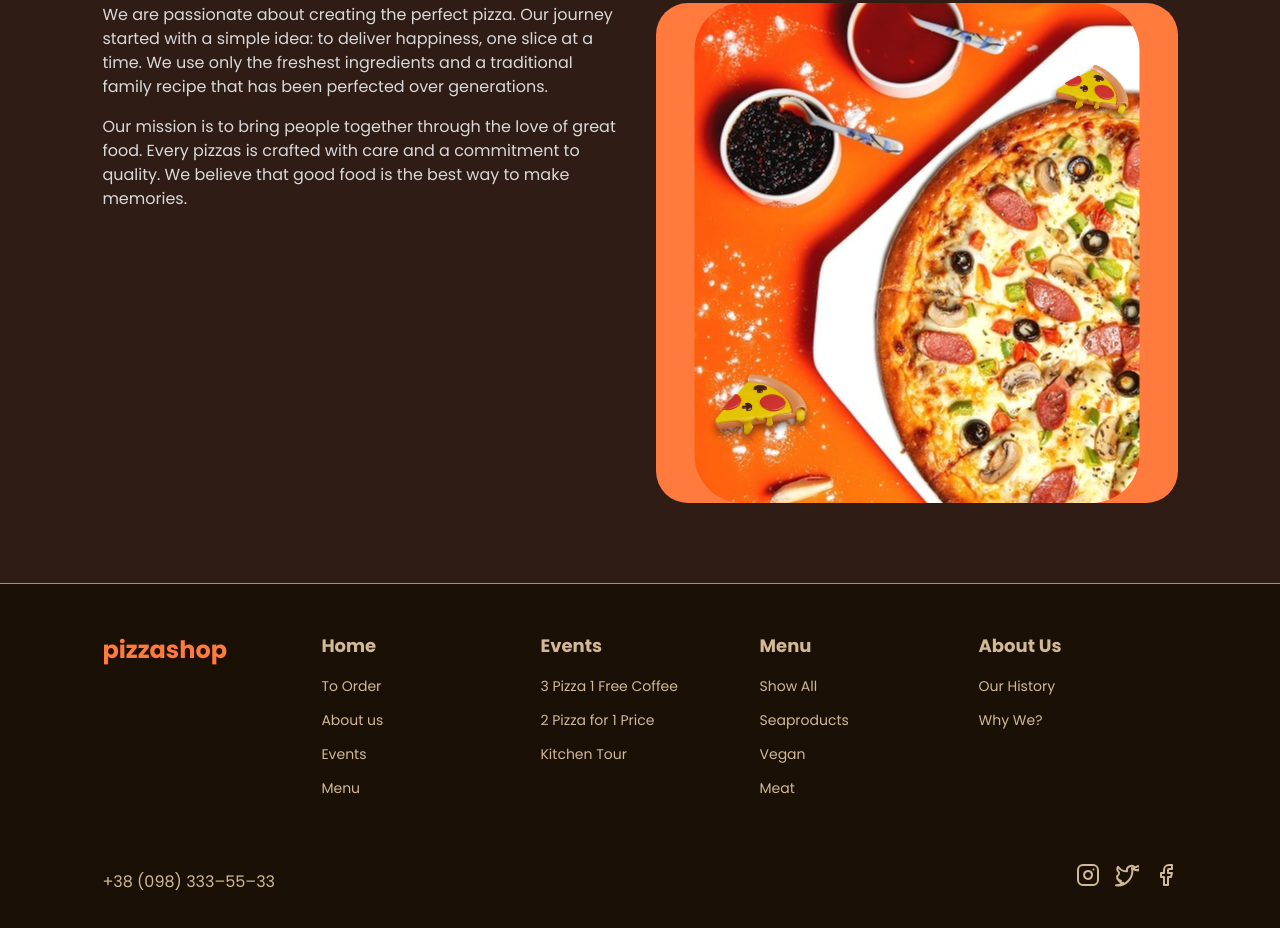
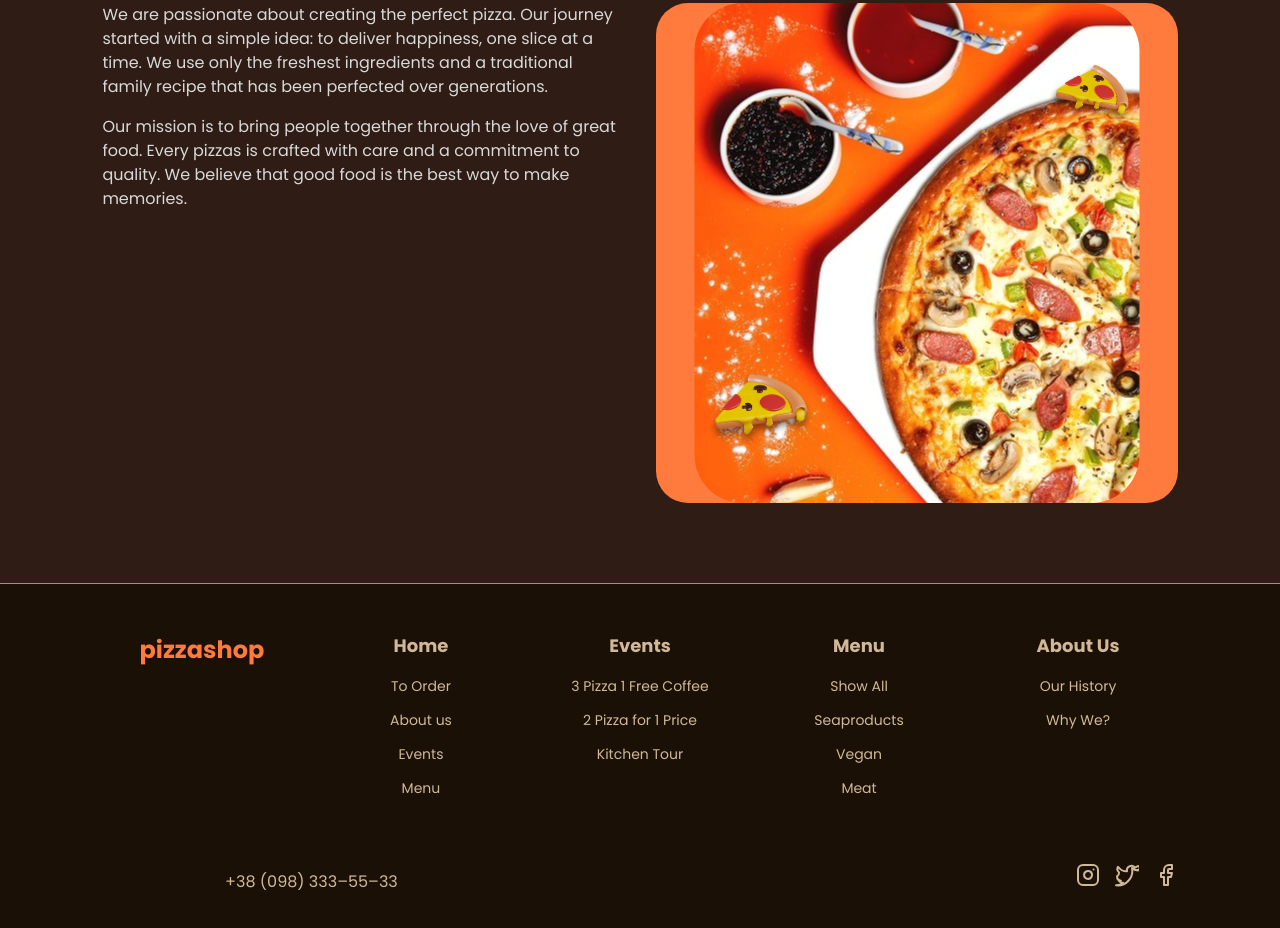
Before and after one commit to vasil-polucohvich/pizza, a plain HTML site: page index.html in a window 1280 px wide. Shown: the part 3053-3981 px from the top of the page. Drawn offline with Linux system fonts and the light colour scheme.

Commit message:
Update style.css

```diff
--- a/style/style.css
+++ b/style/style.css
@@ -893,4 +893,12 @@ ul {
         justify-content: space-between;
         padding: 3rem 8%;
     }
+     .footer {
+        grid-template-areas:
+        "logo home events menu about"
+        "contact contact . social social";
+        grid-template-columns: 1fr 1fr 1fr 1fr 1fr;
+        justify-items: center;
+        text-align: center;
+            }
 }
```
